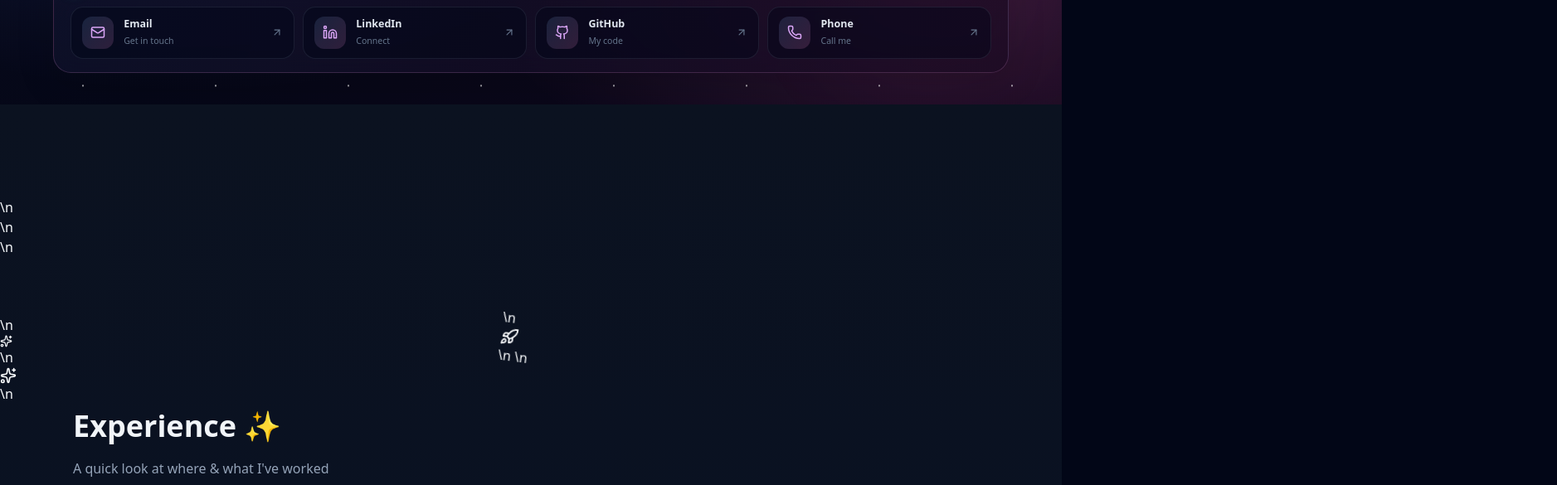
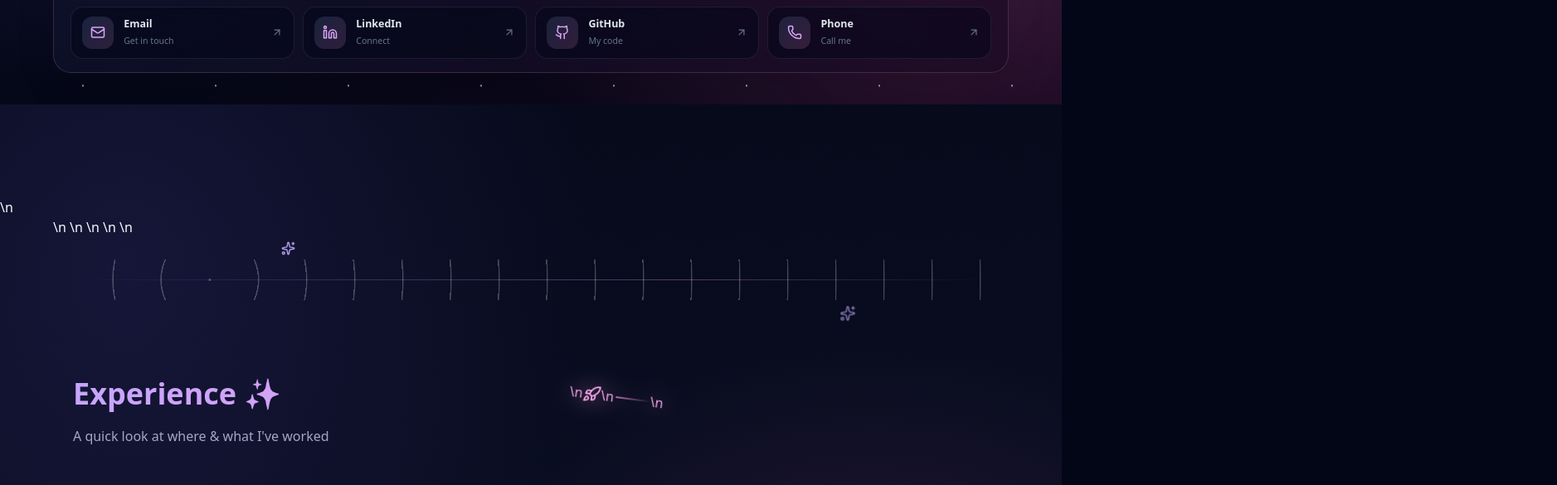
Before and after one commit to saumyasrivastava08/saumya-srivastava, a Next.js app: page / in a window 1280 px wide. Shown: the part 700-1285 px from the top of the page at 83% size, 1877 px wide, since content can reach past the window. Built offline with nearby package versions, Linux system fonts and the light colour scheme.

Commit message:
Style cosmic scroll journey into experience section

```diff
--- a/styles/components.css
+++ b/styles/components.css
@@ -1351,3 +1351,20 @@
 .hero-contact-icon { background:linear-gradient(135deg,rgba(130,190,255,.14),rgba(255,139,211,.16));color:#dba6f7; }
 @media(max-width:900px){.cosmic-planet-one{left:2%;top:8%}.cosmic-planet-two{left:auto;right:4%;top:65%}.cosmic-planet-three{left:2%;top:38%}}
 @media(prefers-reduced-motion:reduce){.cosmic-starfield,.cosmic-planet{animation:none!important}}
+
+/* SCROLL STORY: spaceship travels into the Experience section */
+.cosmic-experience-section { overflow:hidden; isolation:isolate; background:linear-gradient(180deg,#070a1b 0%,#0b1025 55%,#10091f 100%); }
+.cosmic-experience-section:before { content:"";position:absolute;inset:0;z-index:-1;pointer-events:none;background:radial-gradient(ellipse at 12% 12%,rgba(91,75,190,.17),transparent 35%),radial-gradient(ellipse at 82% 45%,rgba(232,91,186,.13),transparent 34%); }
+.experience-cosmic-bridge { height:clamp(90px,12vw,150px); position:relative; margin:0 auto 2.25rem; max-width:72rem; overflow:visible; }
+.experience-bridge-track { position:absolute;left:2%;right:2%;top:50%;height:1px;background:linear-gradient(90deg,transparent,rgba(131,177,255,.24),rgba(244,163,224,.32),transparent); }
+.experience-bridge-track:before { content:"";position:absolute;inset:-24px 0;background:repeating-radial-gradient(circle at 15% 50%,rgba(255,255,255,.55) 0 1px,transparent 2px 58px);opacity:.45; }
+.experience-bridge-ship { position:absolute;top:calc(50% - 13px);left:2%;display:flex;align-items:center;color:#f0a6e2;filter:drop-shadow(0 0 12px rgba(236,130,224,.7));z-index:2; }
+.experience-ship-trail { width:42px;height:2px;margin-left:2px;background:linear-gradient(90deg,rgba(246,154,220,.7),transparent); }
+.experience-bridge-star { position:absolute;color:#c8b2ff;animation:bridge-twinkle 2.5s ease-in-out infinite; }
+.experience-bridge-star-one {left:24%;top:20%}
+.experience-bridge-star-two {right:16%;bottom:16%;animation-delay:1s}
+@keyframes bridge-twinkle {0%,100%{opacity:.35;transform:scale(.8)}50%{opacity:1;transform:scale(1.2)}}
+.cosmic-experience-section .experience-title {background:linear-gradient(100deg,#c6a5ff,#ff9bd5);-webkit-background-clip:text;background-clip:text;color:transparent}
+.cosmic-experience-section .experience-subtitle {color:#a9a4c5}
+@media(max-width:720px) { .experience-cosmic-bridge{height:80px;margin-bottom:1.25rem}.experience-bridge-ship{left:0}.experience-ship-trail{width:24px} }
+@media(prefers-reduced-motion:reduce){.experience-bridge-star{animation:none}}
```
